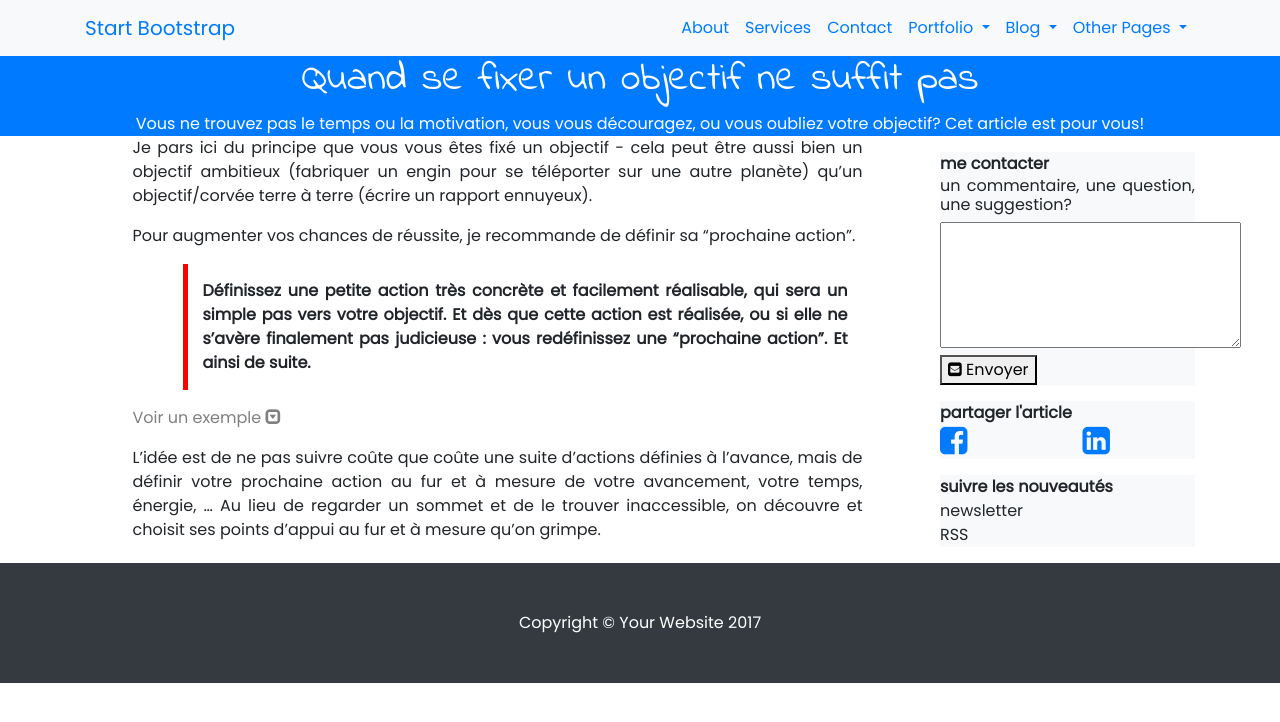
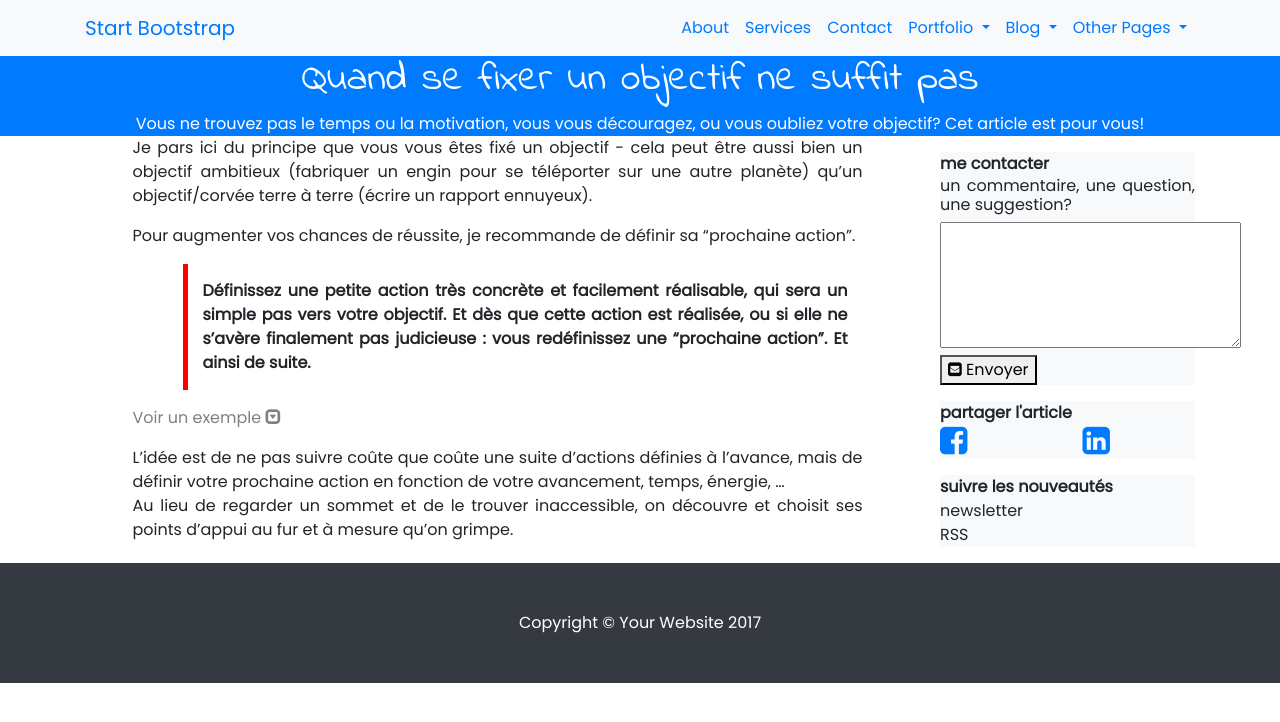
Before and after one commit to OrgaEvolutions/Nathoup.github.io, a Jekyll site: the page built from articles/prochaine_action.html, in a window 1280 px wide. Shown: the top 722 px of the page. Built offline with Jekyll 4.4.1, drawn with Linux system fonts in a browser that asks for light colours; nearby versions of some CDN libraries; some web fonts are replaced.

Commit message:
Update prochaine_action.html

```diff
--- a/articles/prochaine_action.html
+++ b/articles/prochaine_action.html
@@ -27,6 +27,6 @@ Vous recherchez et n’en trouvez pas, vous redéfinissez une nouvelle action :
 {% include al type='fin_paragraphe' %}
 
 {% include al type='paragraphe' %}L’idée est de ne pas suivre coûte que coûte une suite d’actions définies à l’avance, mais de
-définir votre prochaine action au fur et à mesure de votre avancement, votre temps, énergie, …
-Au lieu de regarder un sommet et de le trouver inaccessible, on découvre et choisit ses points d’appui au fur et à mesure qu’on grimpe.
+définir votre prochaine action en fonction de votre avancement, temps, énergie, …
+<br>Au lieu de regarder un sommet et de le trouver inaccessible, on découvre et choisit ses points d’appui au fur et à mesure qu’on grimpe.
 {% include al type='fin_paragraphe' %}
```
